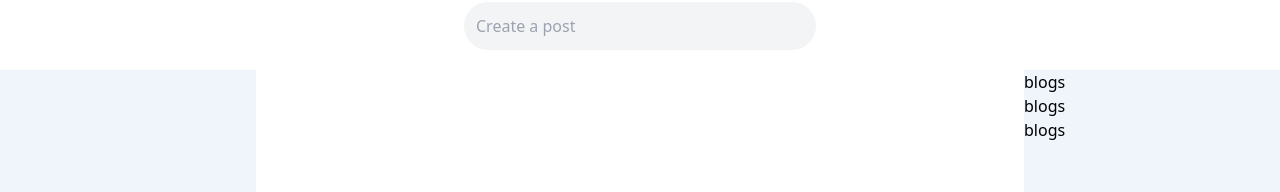
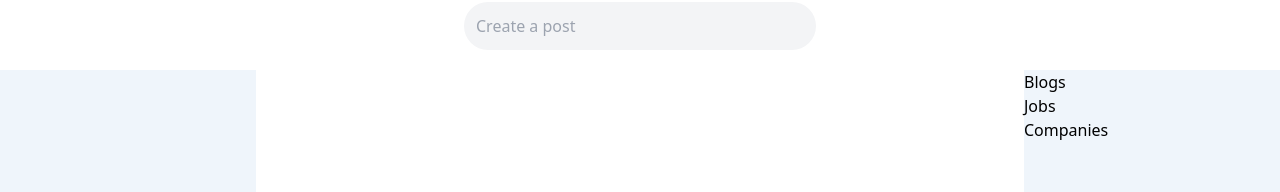
Before and after one commit to faiqa1/preConnect, a React (Create React App) app in the folder client/: page /userhomepage in a window 1280 px wide. Shown: the part 134-326 px from the top of the page. Built offline with nearby package versions, Linux system fonts and the light colour scheme.

Commit message:
Updated SideContainer component

```diff
--- a/client/src/Components/Pages/UserHomePage/SideContainer.js
+++ b/client/src/Components/Pages/UserHomePage/SideContainer.js
@@ -3,9 +3,9 @@ import React from 'react'
 export default function SideContainer() {
   return (
     <div className='bg-lightblue w-[20%] h-[10rem] float-right'>
-      <h3>blogs</h3>
-      <h3>blogs</h3>
-      <h3>blogs</h3>
+      <h3>Blogs</h3>
+      <h3>Jobs</h3>
+      <h3>Companies</h3>
     </div>
   )
 }
```
